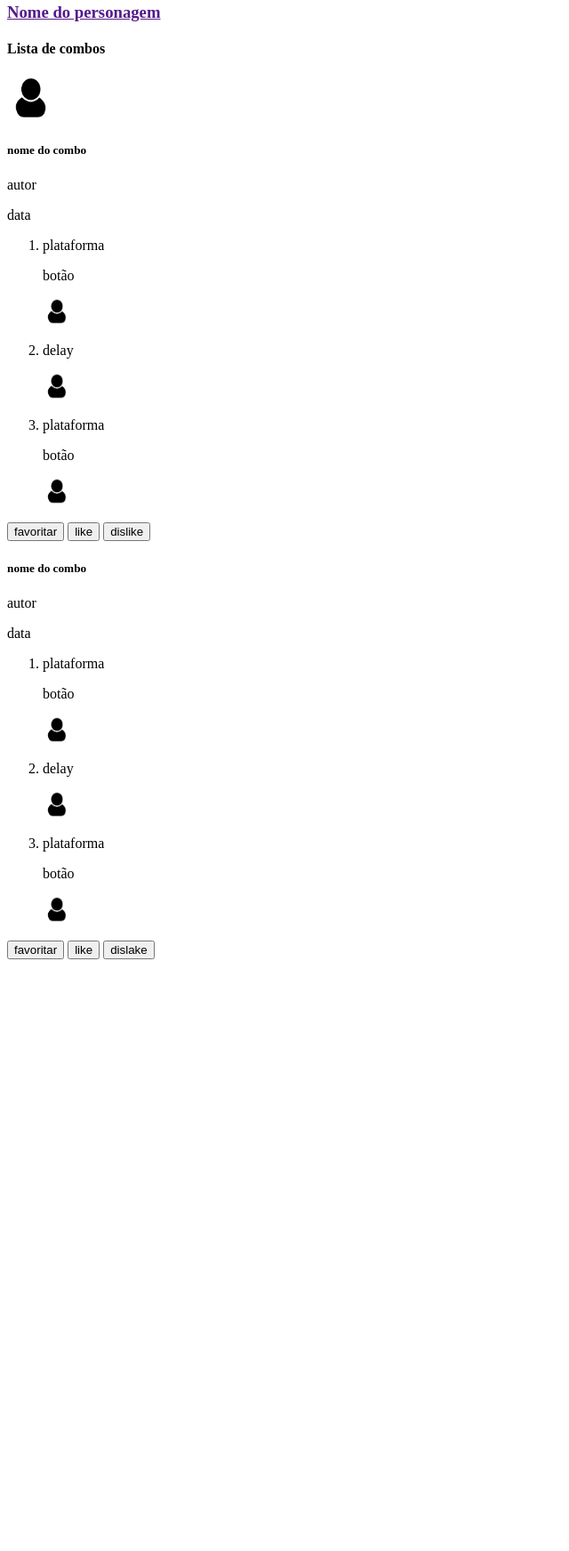
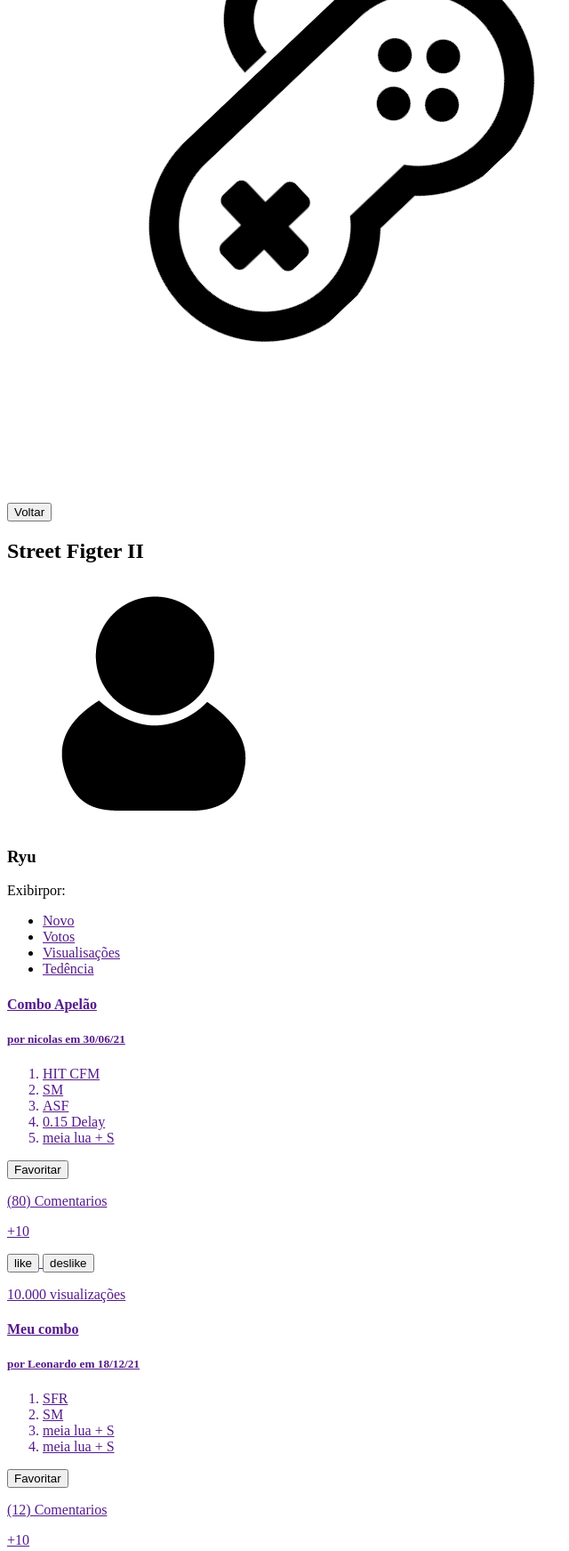
Before and after one commit to RicardoAndradeM/devweb-frontend, a plain HTML site: page index.html in a window 1280 px wide. Shown: the part 268-2011 px from the top of the page at 89% size, without its empty margins (0-640 px from the left). Before the commit the page ends 1354 px from the top, so only its background shows below. Drawn offline with Linux system fonts and the light colour scheme.

Commit message:
fist mpv

```diff
--- a/index.html
+++ b/index.html
@@ -1,70 +1,65 @@
 <!DOCTYPE html>
-<html lang="pt-br">
+<html>
     <head>
         <meta charset="UTF-8">
         <title>Pagina de combos</title>
     </head>
     <body>
-        <header>
-            <h1>Pagina de combos (Nome a definir)</h1>
-            <h2><a href="">Nome do Jogo</a></h1>
-            <img src="exemple.png" width="100px" height="100px">
-        </header>
-        <main>
-            <button><- Votlar</button>
-            <h3><a href="">Nome do personagem</a></h2>
-            <h4>Lista de combos</h4>
-            <img src="exemple.png" width="50px" height="50px">
-            <div>
-                <div>
-                    <h5>nome do combo</h5>
-                    <p>autor</p>
-                    <p>data</p>
+        <button>Voltar</button>
+        <img src="images/game-cover.png" alt="Capa do jogo Street Figter II">
+        <h2>Street Figter II</h2>
+        <img src="images/person.png" alt="Imagem do personagem Ryu">
+        <h3>Ryu</h3>
+
+        <p>Exibirpor:</p>
+
+        <ul>
+            <li><a href="">Novo</a></li>
+            <li><a href="">Votos</a></li>
+            <li><a href="">Visualisações</a></li>
+            <li><a href="">Tedência</a></li>
+        </ul>
+
+        <a href="">
+            <div class="combo">
+                <h4>Combo Apelão</h4>
+                <h5>por nicolas em 30/06/21</h5>
                 <ol>
-                        <li>
-                            <p>plataforma</p>
-                            <p>botão</p>
-                            <img src="exemple.png" width="30pc" height="30px">
-                        </li>
-                        <li>
-                            <p>delay</p>
-                            <img src="exemple.png" width="30pc" height="30px">
-                        </li>
-                        <li>
-                                <p>plataforma</p>
-                                <p>botão</p>
-                                <img src="exemple.png" width="30pc" height="30px">
-                            </li>
+                    <li>HIT CFM</li>
+                    <li>SM</li>
+                    <li>ASF</li>
+                    <li>0.15 Delay</li>
+                    <li>meia lua + S</li>
                 </ol>
-                    <button>favoritar</button>
+                <button>Favoritar</button>
+                <p>(80) Comentarios</p>
+                <p>+10</p>
                 <button>like</button>
-                    <button>dislike</button>
+                <button>deslike</button>
+                <p>10.000 visualizações</p>
             </div>
-                <div>
-                    <h5>nome do combo</h5>
-                    <p>autor</p>
-                    <p>data</p>
+        </a>
+
+        <a href="">
+            <div class="combo">
+                <h4>Meu combo</h4>
+                <h5>por Leonardo em 18/12/21</h5>
                 <ol>
-                        <li>
-                            <p>plataforma</p>
-                            <p>botão</p>
-                            <img src="exemple.png" width="30pc" height="30px">
-                        </li>
-                        <li>
-                            <p>delay</p>
-                            <img src="exemple.png" width="30pc" height="30px">
-                        </li>
-                        <li>
-                                <p>plataforma</p>
-                                <p>botão</p>
-                                <img src="exemple.png" width="30pc" height="30px">
-                            </li>
+                    <li>SFR</li>
+                    <li>SM</li>
+                    <li>meia lua + S</li>
+                    <li>meia lua + S</li>
                 </ol>
-                    <button>favoritar</button>
+                <button>Favoritar</button>
+                <p>(12) Comentarios</p>
+                <p>+10</p>
                 <button>like</button>
-                    <button>dislake</button>
+                <button>deslike</button>
+                <p>2.000 visualizações</p>
             </div>
-            </div>
-        </main>
+        </a>
+        <button>< Anterior</button>
+        <a href="">1</a>
+        <button>Próximo ></button>
     </body>
 </html>
```
Also changed, not shown: images/game-cover.png (added), images/person.png (renamed from exemple.png). Lines whose indentation alone changed are shown as unchanged.
